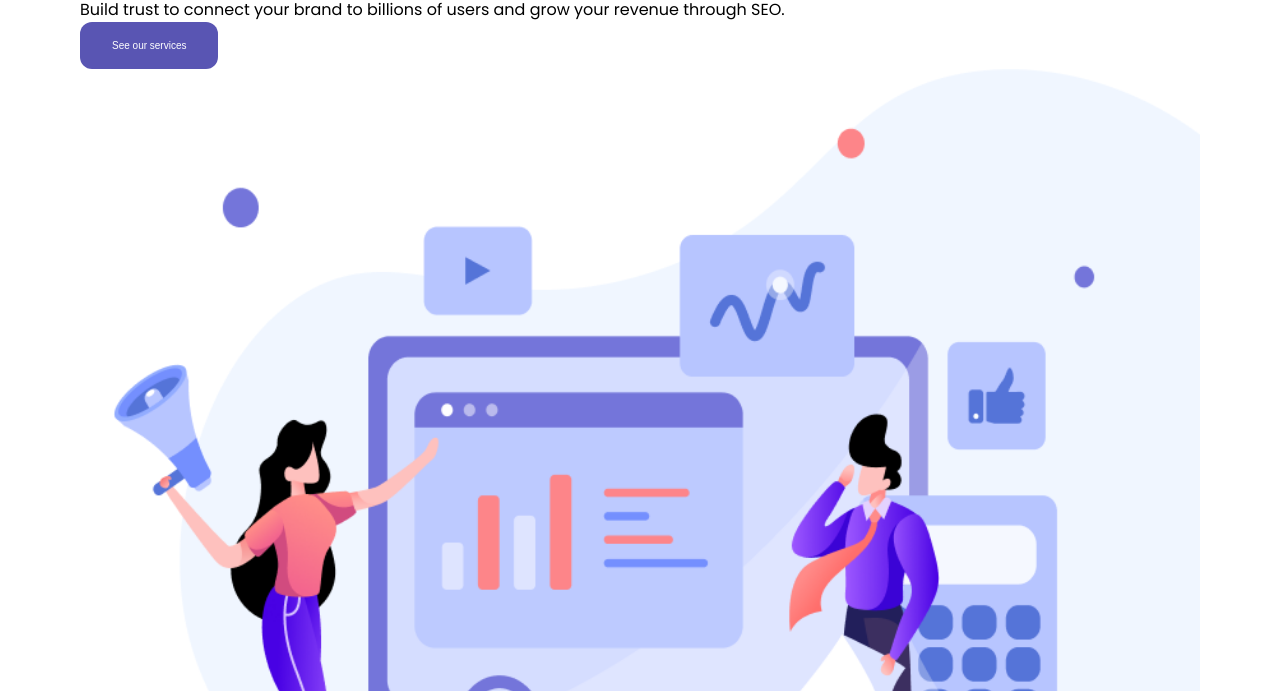
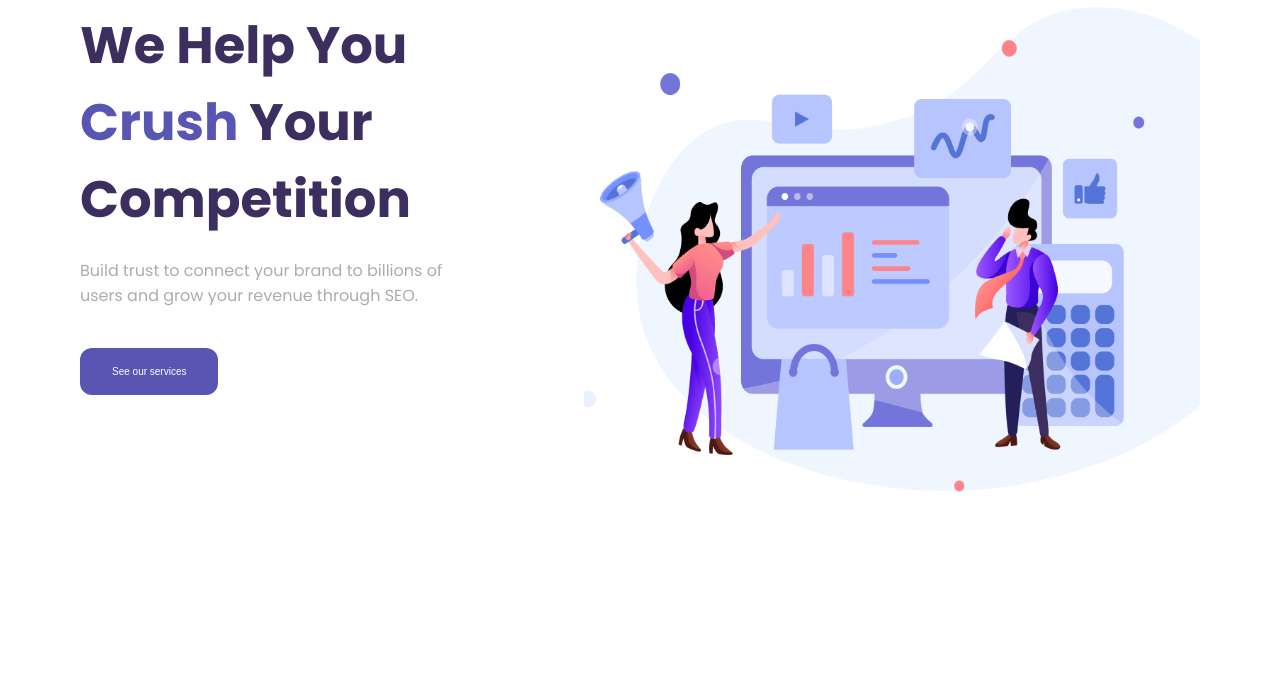
Before and after one commit to planner-sohrab/seo-master2, a plain HTML site: page index.html in a window 1280 px wide. Shown: the part 109-800 px from the top of the page. Drawn offline with Linux system fonts and the light colour scheme.

Commit message:
Banner completed

```diff
--- a/style2.css
+++ b/style2.css
@@ -102,3 +102,41 @@ img[alt="brand-logo"] {
 .grow-list .list li:hover {
   color: #fff;
 }
+
+/* Banner  */
+.banner-container {
+  display: flex;
+  align-items: flex;
+  justify-content: space-between;
+  margin-top: 4rem;
+}
+
+.heading-text {
+  font-size: 4vw;
+  color: var(--bg-secondary);
+}
+
+.heading-text span {
+  color: var(--bg-primary);
+}
+
+.description {
+  margin-top: 2rem;
+  display: inline-block;
+  max-width: 380px;
+  color: var(--text-gray);
+}
+.btn {
+  display: inline-block;
+  margin-top: 4rem;
+  width: max-content;
+}
+.banner-container div:first-child {
+  display: flex;
+  flex-direction: column;
+  width: 40%;
+}
+
+.banner-container div:last-child {
+  width: 55%;
+}
```
